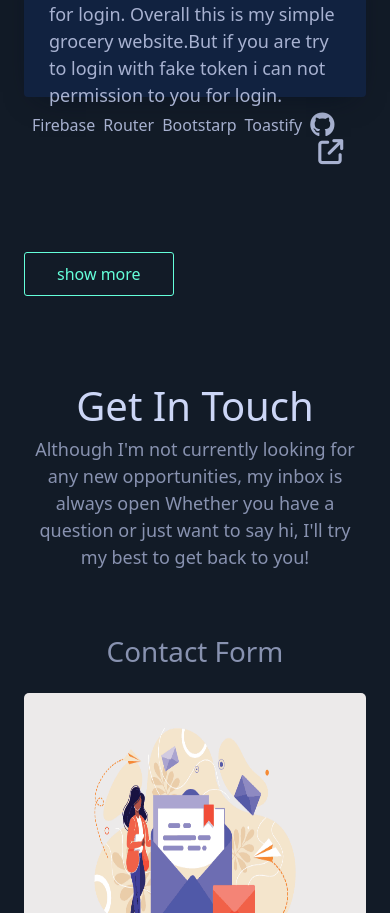
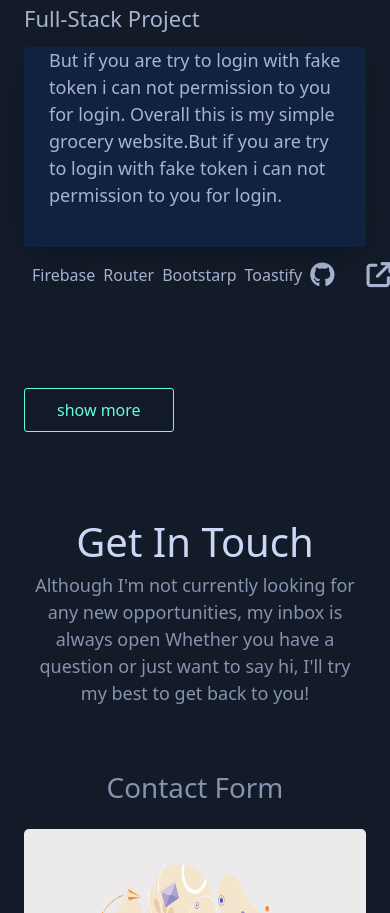
Before and after one commit to Rakibulhasan70/My-Portfolio, a React (Create React App) app: page / in a window 390 px wide. Shown: the part 3163-4076 px from the top of the page. Built offline with nearby package versions, Linux system fonts and the light colour scheme.

Commit message:
animation

```diff
--- a/src/Components/Project1.css
+++ b/src/Components/Project1.css
@@ -92,6 +92,7 @@
         padding-top: 0;
         width: 350px;
         margin-top: -10px;
+        height: 200px;
     }
 
     .socila {
--- a/src/Components/Project2.js
+++ b/src/Components/Project2.js
@@ -30,7 +30,7 @@ const Project2 = () => {
                             <p className='padding'>Router</p>
                             <p className='padding'>Bootstarp</p>
                             <p className='padding'>Toastify</p>
-                            <div className='ms-auto '>
+                            <div className='ms-auto d-flex'>
                                 <a href="https://github.com/Rakibulhasan70/Independent-service-provider"> <i class="fa-brands fa-github padding   github me-3"></i></a>
                                 <a href="https://assignment-10-eecce.web.app/"><i class="fa-solid fa-arrow-up-right-from-square github ms-3"></i></a>
                             </div>
--- a/src/Components/Projects.css
+++ b/src/Components/Projects.css
@@ -81,6 +81,7 @@
     .project-description {
         text-align: start;
         padding-top: 0;
+        height: 200px;
     }
 
     .feature {
--- a/src/Components/Projects.js
+++ b/src/Components/Projects.js
@@ -29,6 +29,7 @@ const Projects = () => {
                         You can increase your purces item within maximum quantity
                         Admin can add or deleted the prats item
 
+
                     </p>
                     <div className='feature '>
                         <p className='padding'>Reactjs</p>
```
